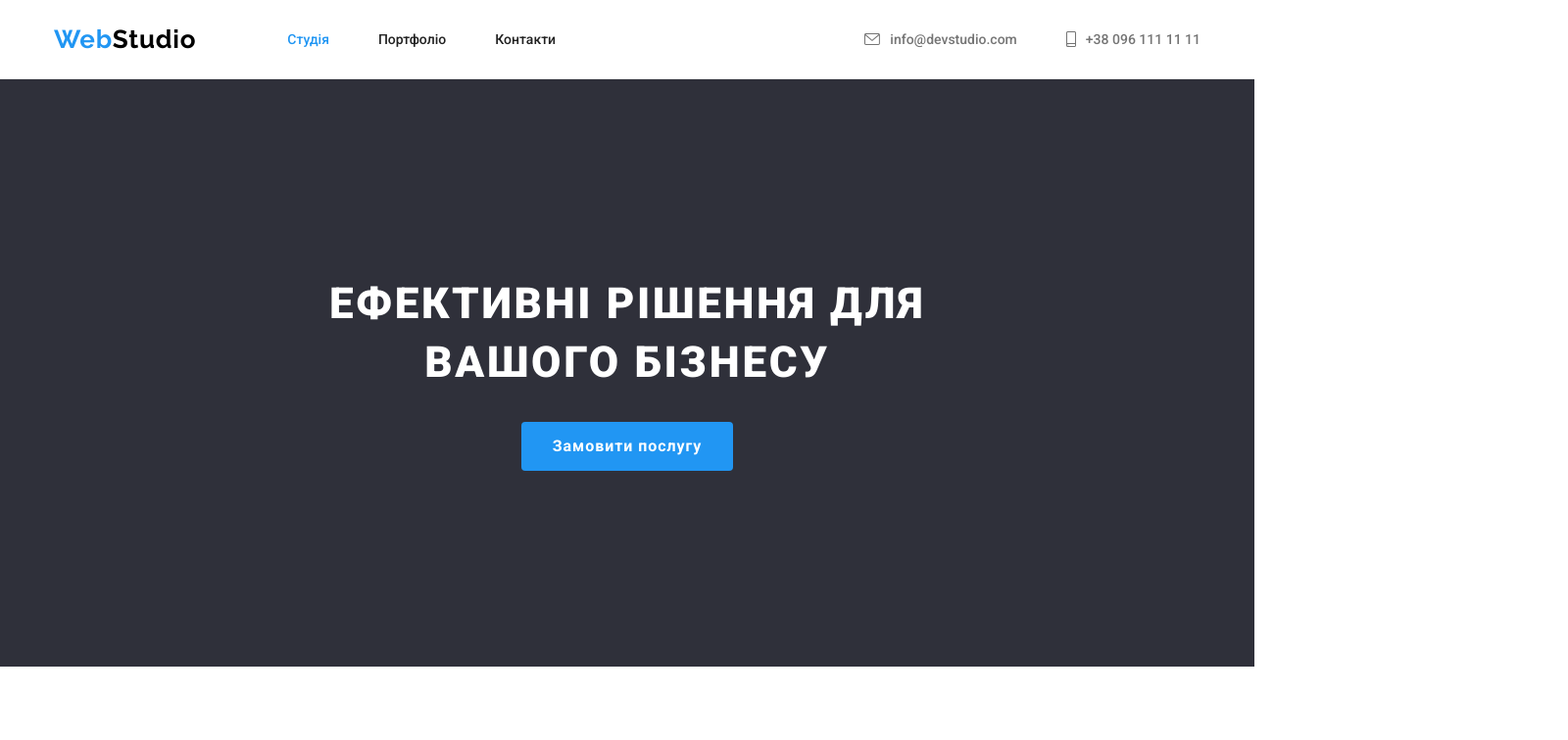
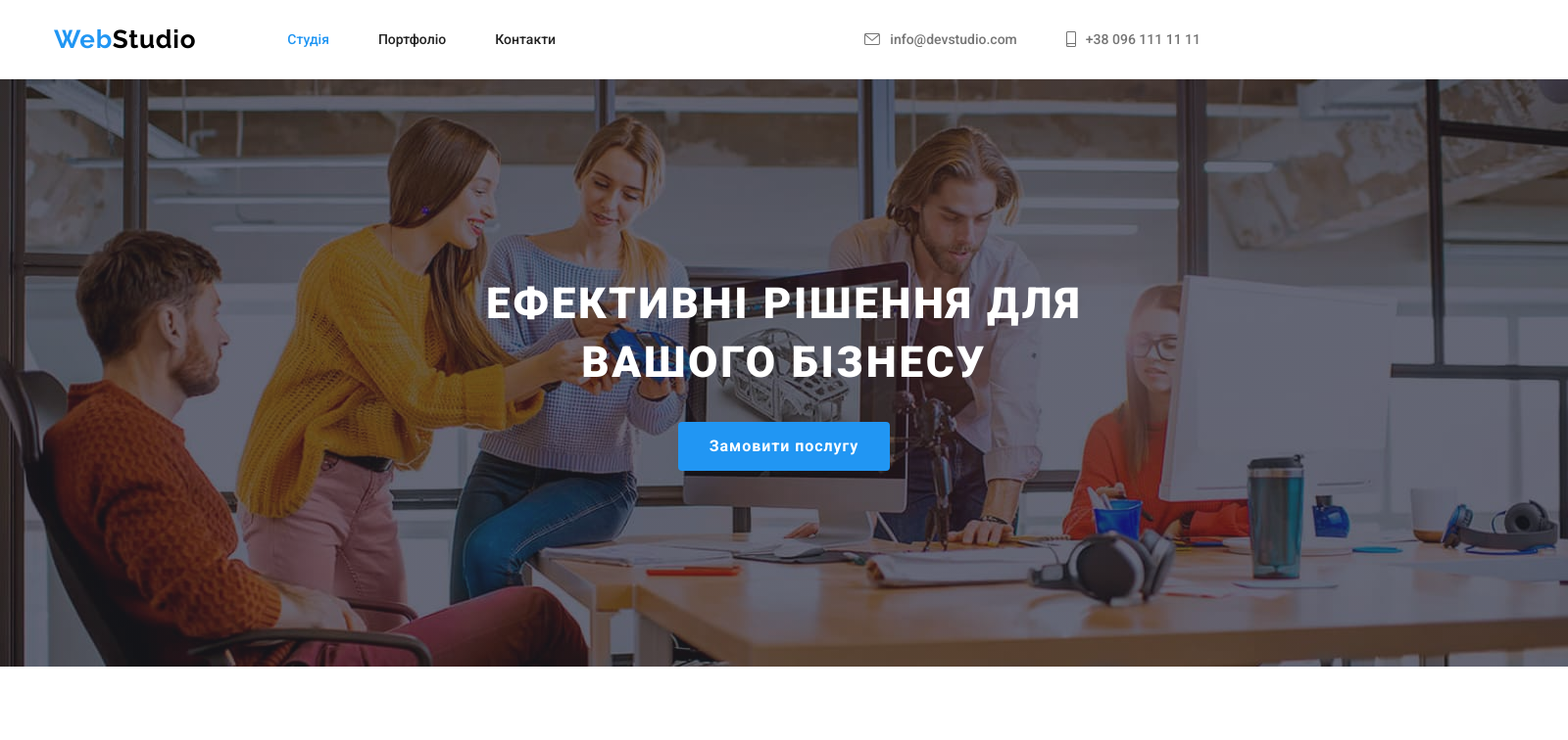
Before and after one commit to Vofkeen/goit-04, a plain HTML site: page index.html in a window 1280 px wide. Shown: the top 756 px of the page at 98% size, 1600 px wide, since content can reach past the window. Drawn offline with nearby package versions, Linux system fonts and the light colour scheme.

Commit message:
hero overlay

```diff
--- a/css/style.css
+++ b/css/style.css
@@ -154,8 +154,22 @@
     padding-top: 200px;
     padding-bottom: 200px;
     background-color: var(--color-futter-background);
+    width: 1600px;
+    margin-left: auto;
+    margin-right: auto;
 }
 
+.overlay {
+    max-width: 1600px;
+    height: 600px;
+    background-image: linear-gradient(to right,
+                rgba(47, 48, 58, 0.4),
+                rgba(47, 48, 58, 0.4)),
+            url(../images/Header-image.jpg);
+        background-size: cover;
+        background-repeat: no-repeat;
+        background-position: center;
+}
 .hero-title {
     color: var(--color-white-text);
     font-weight: 900;
--- a/index.html
+++ b/index.html
@@ -45,7 +45,7 @@
         </div>
     </header>
     <main>
-        <section class="hero">
+        <section class="hero overlay">
             <div class="container">
                 <h1 class="hero-title">
                     Ефективні рішення для <br />
```
